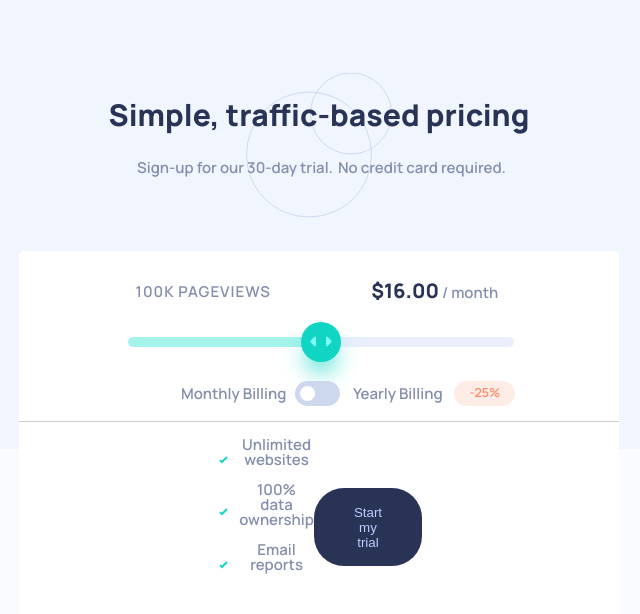
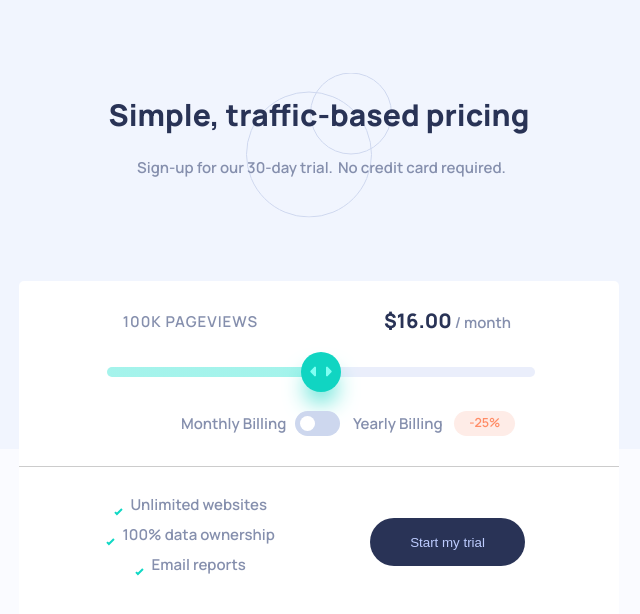
Before and after one commit to nicyuvi/interactive-pricing-component-solution, a React (Create React App) app: page / in a window 1536 px wide. Shown: the top 614 px of the page, without its empty margins (449-1089 px from the left). Built offline with nearby package versions, Linux system fonts and the light colour scheme.

Commit message:
Add styles for footer desktop view

```diff
--- a/src/App/CTAButton.js
+++ b/src/App/CTAButton.js
@@ -1,7 +1,9 @@
 import React from 'react';
 
 function CTAButton() {
-  return <button className='ctaButton'>Start my trial</button>;
+  return (
+    <button className='footer-container__btn ctaButton'>Start my trial</button>
+  );
 }
 
 export default CTAButton;
--- a/src/App/FooterText.js
+++ b/src/App/FooterText.js
@@ -4,7 +4,7 @@ import iconCheck from '../images/icon-check.svg';
 function FooterText() {
   return (
     <>
-      <div className='pricing-container__group'>
+      <div className='footer-container__text pricing-container__group'>
         <div className='flex-row'>
           <img src={iconCheck} alt='check icon' />
           <p>Unlimited websites</p>
--- a/src/index.css
+++ b/src/index.css
@@ -281,7 +281,7 @@ hr {
   height: 1px;
   border: 0;
   border-top: 1px solid #ccc;
-  margin: 1em 0;
+  margin: 2em 0;
   padding: 0;
 }
 
@@ -379,7 +379,7 @@ input[type='range']::-webkit-slider-thumb {
 }
 
 .footer-container p {
-  margin: 0 0 1em 0.75em;
+  margin: 0 0 1em 0.5em;
 }
 /* ?FooterText */
 
@@ -424,7 +424,6 @@ input[type='range']::-webkit-slider-thumb {
     gap: 0px;
     justify-items: center;
     align-items: center;
-    padding: 0 2em;
   }
 
   .slider-container__text {
@@ -441,9 +440,22 @@ input[type='range']::-webkit-slider-thumb {
   }
 
   .footer-container {
-    display: flex;
-    flex-direction: row;
-    justify-content: space-between;
+    display: grid;
+    grid-template-columns: repeat(7, 1fr);
+    grid-template-rows: repeat(1, 1fr);
+    gap: 0px;
+    justify-items: center;
     align-items: center;
+    margin: 0;
+    width: 100%;
+  }
+
+  .footer-container__text {
+    grid-area: 1 / 2 / 2 / 4;
+    margin: 0;
+  }
+
+  .footer-container__btn {
+    grid-area: 1 / 5 / 2 / 7;
   }
 }
```
